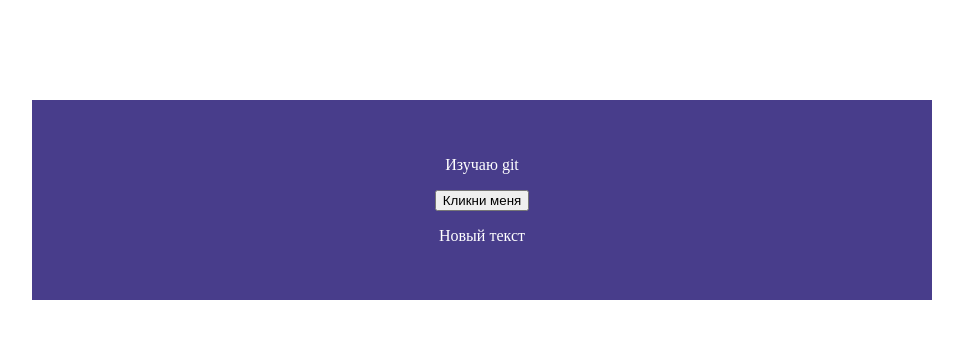
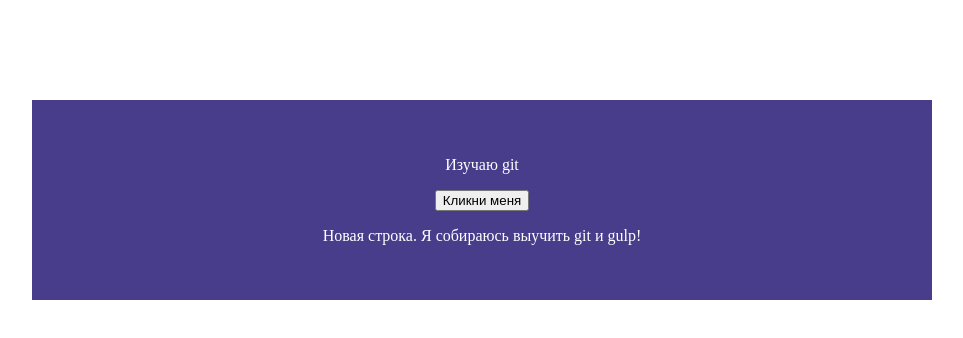
Before and after one commit to Evgenii-dev/side, a plain HTML site: page index.html in a window 1280 px wide. Shown: the whole page, without its empty margins (158-1121 px from the left). Drawn offline with Linux system fonts and the light colour scheme.

Commit message:
добавил новый текст

```diff
--- a/index.html
+++ b/index.html
@@ -17,7 +17,7 @@
                     Кликни меня
                 </button>
                 <p>
-                    Новый текст
+                    Новая строка. Я собираюсь выучить git и gulp!
                 </p>
             </div>
         </div>
```
